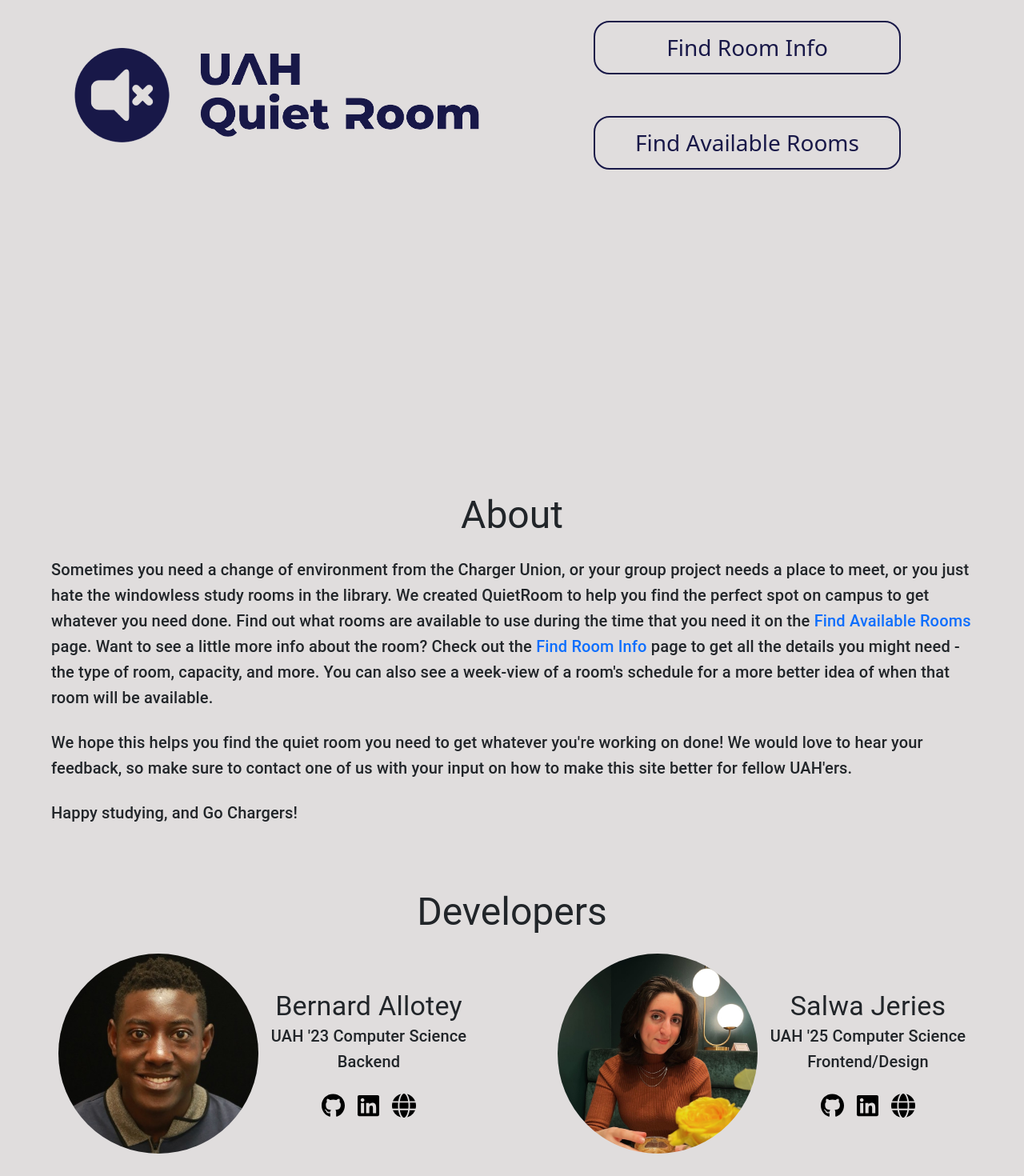
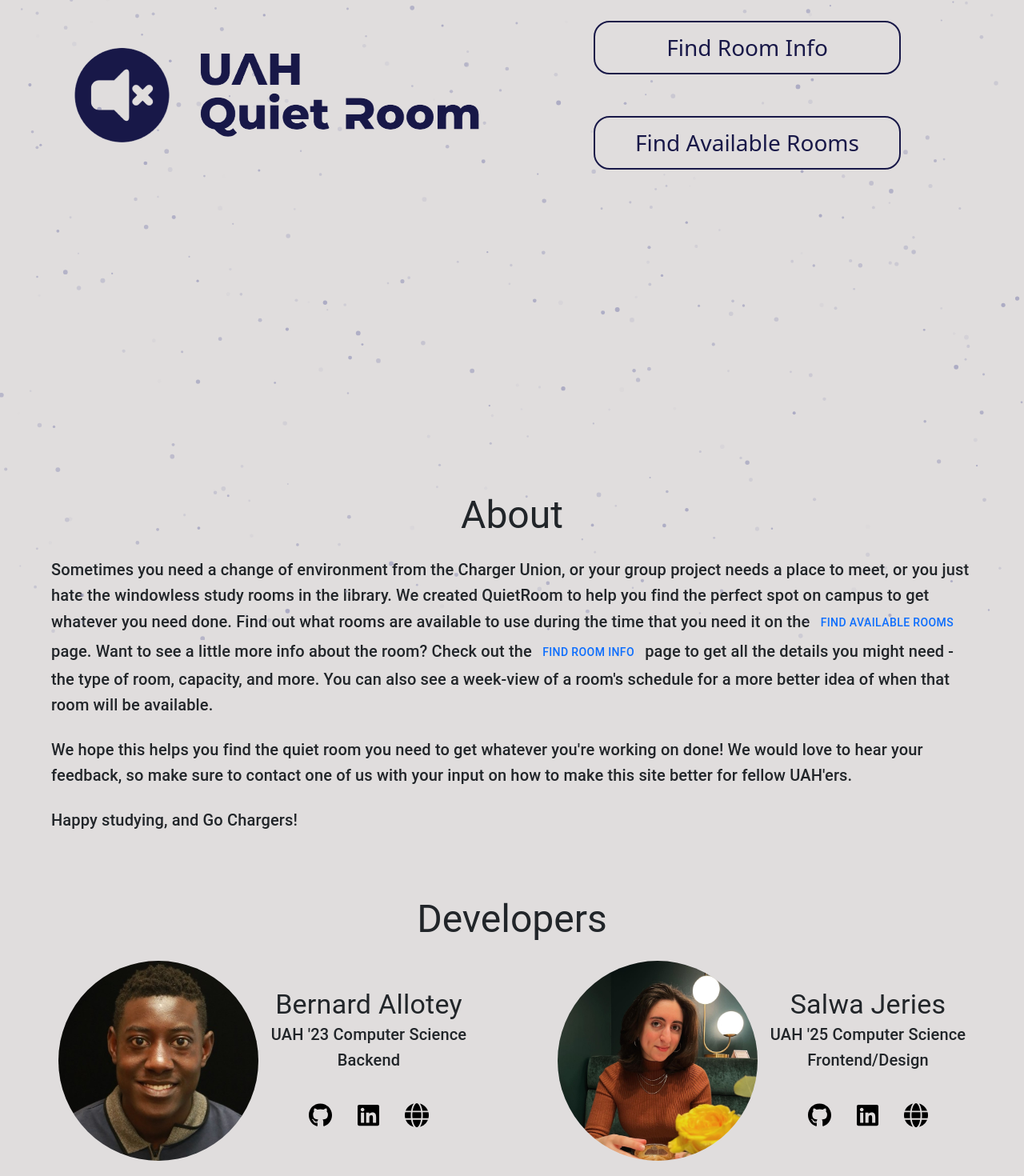
Before and after one commit to salsajeries/Quiet-Room-Frontend, a Next.js app in the folder quiet-room/: page / in a window 1280 px wide. Shown: the top 1470 px of the page at 80% size. Built offline with nearby package versions, Linux system fonts and the light colour scheme.

Commit message:
Added live background that ACTUALLY works this time! Also updated some buttons

```diff
--- a/quiet-room/package.json
+++ b/quiet-room/package.json
@@ -40,8 +40,10 @@
     "react-bootstrap": "^2.7.4",
     "react-dom": "18.2.0",
     "react-native-modern-datepicker": "^1.0.0-beta.91",
+    "react-tsparticles": "^2.11.0",
     "rrule": "^2.7.2",
     "styled-components": "^5.3.11",
+    "tsparticles-slim": "^2.11.0",
     "typescript": "5.0.3",
     "uuidv4": "^6.2.13"
   }
--- a/quiet-room/src/components/CardRoomInfo.tsx
+++ b/quiet-room/src/components/CardRoomInfo.tsx
@@ -21,7 +21,7 @@ export default function CardRoomInfo(props: CardRoomInfoProps) {
                     border: 'solid 2px',
                     borderColor: '#181848',
                     borderRadius: '15px',
-                    backgroundColor: 'transparent',
+                    backgroundColor: '#E0DDDD',
                     spacing: '5px',
                 }}
             >
--- a/quiet-room/src/components/LiveBackground.tsx
+++ b/quiet-room/src/components/LiveBackground.tsx
@@ -1,15 +1,142 @@
 import React from "react"
-import styles from '../styles/LiveBackground.module.css'
+import styles from '@/styles/LiveBackground.module.css'
+import { useCallback } from "react";
+import Particles from "react-tsparticles";
+import type { Container, Engine } from "tsparticles-engine";
+import { loadSlim } from "tsparticles-slim"; // if you are going to use `loadSlim`, install the "tsparticles-slim" package too.
+
+
 
 function LiveBackground() {
+
+  const particlesInit = useCallback(async (engine: Engine) => {
+    console.log(engine);
+    await loadSlim(engine);
+  }, []);
+
+  const particlesLoaded = useCallback(async (container: Container | undefined) => {
+    await console.log(container);
+  }, []);
+
     return (
-      <div className={styles.videoContainer}>
-        <video
-          autoPlay muted loop id="myVideo"
-          className={styles.videoStyle}
-          src={'live-background.mp4'}
+      <div className={styles.mainContainer}>
+        <Particles
+          id="tsparticles"
+          init={particlesInit}
+          loaded={particlesLoaded}
+          options={{
+              "particles": {
+                "number": {
+                  "value": 300,
+                  "density": {
+                    "enable": true,
+                    "value_area": 800
+                  }
+                },
+                "color": {
+                  "value": "#a0a0be"
+                },
+                "shape": {
+                  "type": "circle",
+                  "stroke": {
+                    "width": 0,
+                    "color": "#000000"
+                  },
+                  "polygon": {
+                    "nb_sides": 5
+                  },
+                  "image": {
+                    "src": "img/github.svg",
+                    "width": 100,
+                    "height": 100
+                  }
+                },
+                "opacity": {
+                  "value": 0.8,
+                  "random": true,
+                  "anim": {
+                    "enable": true,
+                    "speed": 1,
+                    "opacity_min": 0,
+                    "sync": false
+                  }
+                },
+                "size": {
+                  "value": 3,
+                  "random": true,
+                  "anim": {
+                    "enable": false,
+                    "speed": 4,
+                    "size_min": 0.3,
+                    "sync": false
+                  }
+                },
+                "line_linked": {
+                  "enable": false,
+                  "distance": 150,
+                  "color": "#ffffff",
+                  "opacity": 0.4,
+                  "width": 1
+                },
+                "move": {
+                  "enable": true,
+                  "speed": 1,
+                  "direction": "none",
+                  "random": true,
+                  "straight": false,
+                  "out_mode": "out",
+                  "bounce": false,
+                  "attract": {
+                    "enable": false,
+                    "rotateX": 600,
+                    "rotateY": 600
+                  }
+                }
+              },
+              "interactivity": {
+                "detect_on": "canvas",
+                "events": {
+                  "onhover": {
+                    "enable": true,
+                    "mode": "bubble"
+                  },
+                  "onclick": {
+                    "enable": false,
+                    "mode": "repulse"
+                  },
+                  "resize": true
+                },
+                "modes": {
+                  "grab": {
+                    "distance": 400,
+                    "line_linked": {
+                      "opacity": 1
+                    }
+                  },
+                  "bubble": {
+                    "distance": 250,
+                    "size": 0,
+                    "duration": 2,
+                    "opacity": 0,
+                    "speed": 3
+                  },
+                  "repulse": {
+                    "distance": 400,
+                    "duration": 0.4
+                  },
+                  "push": {
+                    "particles_nb": 4
+                  },
+                  "remove": {
+                    "particles_nb": 2
+                  }
+                }
+              },
+              "retina_detect": true
+          }}
         />
       </div>
+
     );
   }
 
--- a/quiet-room/src/components/MechButton.tsx
+++ b/quiet-room/src/components/MechButton.tsx
@@ -1,7 +1,6 @@
 import styles from '../styles/MechButton.module.css'
 import Card from 'react-bootstrap/Card'
 import Link from 'next/link'
-import { Grid } from '@mui/material';
 
 interface MechButtonProps {
     href: string;
--- a/quiet-room/src/components/Scheduler.tsx
+++ b/quiet-room/src/components/Scheduler.tsx
@@ -146,7 +146,7 @@ export default function Schedule(props: SchedulerViewInt) {
             <Accordion
                 elevation={0} defaultExpanded={true}
                 sx={{
-                    backgroundColor: 'transparent',
+                    backgroundColor: '#E0DDDD',
                     color: "#E0DDDD",
                     '& .MuiAccordionSummary-content': {
                         justifyContent: 'center'
--- a/quiet-room/src/pages/_app.tsx
+++ b/quiet-room/src/pages/_app.tsx
@@ -18,12 +18,9 @@ export default function App({ Component, pageProps }: AppProps) {
       mode="wait"
       initial={false}
       onExitComplete={() => window.scrollTo(0, 0)}>
+      <LiveBackground></LiveBackground>
       <Component {...pageProps} />
     </AnimatePresence>
     </>
   );
 }
-
-/**
- * <LiveBackground></LiveBackground>
- */
--- a/quiet-room/src/pages/index.tsx
+++ b/quiet-room/src/pages/index.tsx
@@ -2,16 +2,19 @@ import { Inter } from 'next/font/google'
 import styles from '@/styles/Home.module.css'
 import LiveBackground from '@/components/LiveBackground'
 import MechButton from '@/components/MechButton'
-import { Avatar, Container, Stack, Typography } from '@mui/material'
+import { Avatar, Button, ButtonGroup, Container, IconButton, Stack, Typography } from '@mui/material'
 import Layout from '@/components'
 import { Grid } from '@mui/material'
 import { ST } from 'next/dist/shared/lib/utils'
 import Link from 'next/link'
+import LinkComponent from '@/components/LinkComponent'
 
 
 const inter = Inter({ subsets: ['latin'] })
 
 export default function Home() {
+
+
   return (
     <>
     <Layout>
@@ -60,8 +63,8 @@ export default function Home() {
             Sometimes you need a change of environment from the Charger Union, or your group project needs a place to meet, or you just hate the
             windowless study rooms in the library. We created QuietRoom to help you find the perfect spot on campus to get whatever you need done.
             Find out what rooms are available to use during the time that you need it on
-            the <Link href={'/availablerooms'} style={{textDecoration: 'none'}}>Find Available Rooms</Link> page.
-            Want to see a little more info about the room? Check out the <Link href={'/roominfo'} style={{textDecoration: 'none'}}>Find Room Info</Link> page
+            the <Button variant='text'><Link href={'/availablerooms'} style={{textDecoration: 'none'}}>Find Available Rooms</Link></Button> page.
+            Want to see a little more info about the room? Check out the <Button variant='text'><Link href={'/roominfo'} style={{textDecoration: 'none'}}>Find Room Info</Link></Button> page
             to get all the details you might need - the type of room, capacity, and more. You can also see a week-view of a room's schedule for a more
             better idea of when that room will be available.
           </Typography>
@@ -103,15 +106,15 @@ export default function Home() {
                   <Typography variant='h6'>Backend</Typography>
                   <br></br>
                   <Stack direction="row" justifyContent="center" alignItems="center" spacing={2}>
-                    <Link href='https://github.com/balloman'>
-                      <img src='github-icon.svg' height='30px' alt='Github' />
-                    </Link>
-                    <Link href='https://www.linkedin.com/in/bernard-a-842555106/'>
-                      <img src='linkedin-icon.svg' height='30px' alt='Linkedin' />
-                    </Link>
-                    <Link href='https://bernardallotey.com/'>
-                      <img src='globe-solid.svg' height='30px' alt='Site' />
-                    </Link>
+                    <IconButton>
+                      <Link href='https://github.com/balloman'><img src='github-icon.svg' height='30px' alt='Github' /></Link>
+                    </IconButton>
+                    <IconButton>
+                      <Link href='https://www.linkedin.com/in/bernard-a-842555106/'><img src='linkedin-icon.svg' height='30px' alt='Linkedin' /></Link>
+                    </IconButton>
+                    <IconButton>
+                      <Link href='https://bernardallotey.com/'><img src='globe-solid.svg' height='30px' alt='Site' /></Link>
+                    </IconButton>
                   </Stack>
                 </Stack>
               </Grid>
@@ -132,15 +135,15 @@ export default function Home() {
                   <Typography variant='h6'>Frontend/Design</Typography>
                   <br></br>
                   <Stack direction="row" justifyContent="center" alignItems="center" spacing={2}>
-                    <Link href='https://github.com/salsajeries'>
-                      <img src='github-icon.svg' height='30px' alt='Github' />
-                    </Link>
-                    <Link href='https://www.linkedin.com/in/salwa-jeries-17a146226/'>
-                      <img src='linkedin-icon.svg' height='30px' alt='Linkedin' />
-                    </Link>
-                    <Link href='https://www.salwajeries.com'>
-                      <img src='globe-solid.svg' height='30px' alt='Site' />
-                    </Link>
+                    <IconButton>
+                      <Link href='https://github.com/salsajeries'><img src='github-icon.svg' height='30px' alt='Github' /></Link>
+                    </IconButton>
+                    <IconButton>
+                      <Link href='https://www.linkedin.com/in/salwa-jeries-17a146226/'><img src='linkedin-icon.svg' height='30px' alt='Linkedin' /></Link>
+                    </IconButton>
+                    <IconButton>
+                      <Link href='https://www.salwajeries.com'><img src='globe-solid.svg' height='30px' alt='Site' /></Link>
+                    </IconButton>
                   </Stack>
                 </Stack>
               </Grid>
--- a/quiet-room/src/styles/LiveBackground.module.css
+++ b/quiet-room/src/styles/LiveBackground.module.css
@@ -1,13 +1,2 @@
-.videoContainer {
-    display: flex;
-    position: fixed;
-    height: 100vh;
-    width: 100vw;
-    justify-content: center;
-    align-items: center;
-    z-index: 0;
+.mainContainer {
 }
-
-.videoStyle {
-    object-fit:contain;
-}
--- a/quiet-room/src/styles/MechButton.module.css
+++ b/quiet-room/src/styles/MechButton.module.css
@@ -9,7 +9,7 @@
     justify-content: center;
     align-content: flex-start;
     border: 2px solid #181848;
-    background-color: transparent;
+    background-color: #E0DDDD;
     border-radius: 20px;
     font-size: 200%;
     color: #181848;
```
Also changed, not shown: 1 other file (tests, documents, lock files or other folders). Lines whose indentation alone changed are shown as unchanged.
